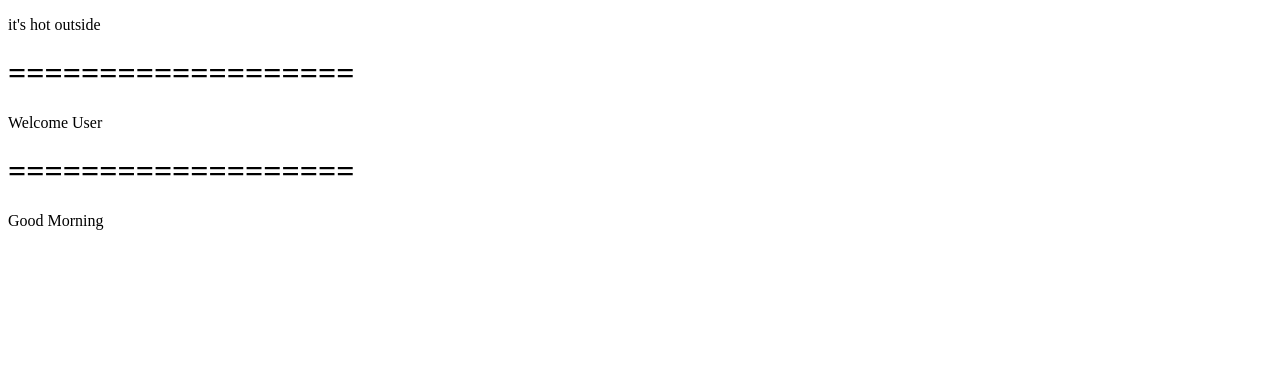
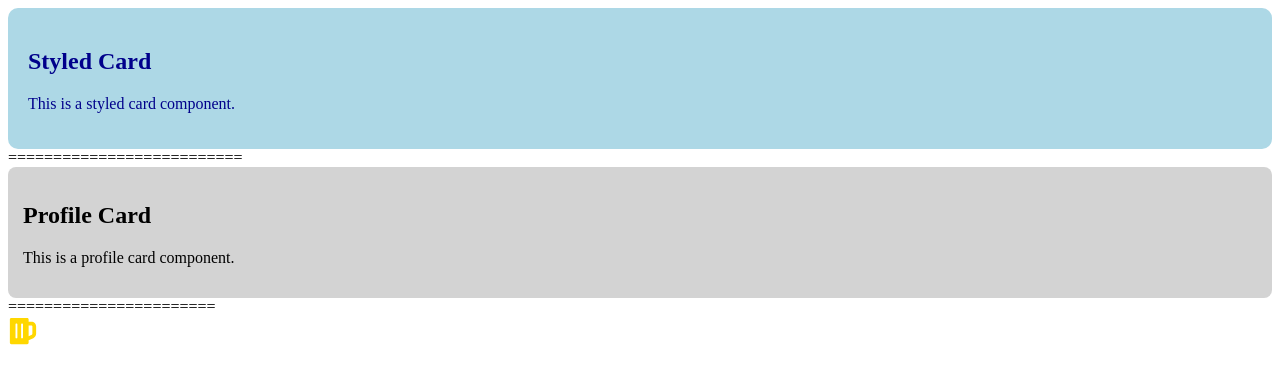
Before and after one commit to lapopm/react-demos, a React (Vite) app: page / in a window 1280 px wide. Shown: the top 384 px of the page. Built offline with nearby package versions, Linux system fonts and the light colour scheme.

Commit message:
Add ProfileCard and StyledCard components; include react-icons dependency

```diff
--- a/package.json
+++ b/package.json
@@ -11,7 +11,8 @@
   },
   "dependencies": {
     "react": "^19.1.0",
-    "react-dom": "^19.1.0"
+    "react-dom": "^19.1.0",
+    "react-icons": "^5.5.0"
   },
   "devDependencies": {
     "@eslint/js": "^9.25.0",
--- a/src/App.tsx
+++ b/src/App.tsx
@@ -1,15 +1,16 @@
-import Greeting from "./components/Greeting";
-import UserStatus from "./components/UserStatus";
-import Weather from "./components/Weather";
+import IconComponent from "./components/IconComponent";
+import ProfileCard from "./components/ProfileCard";
+import StyledCard from "./components/StyledCard";
 
 function App() {
   return (
     <div>
-      <Weather />
-      <h1>===================</h1>
-      <UserStatus loggedIn={true} isAdmin={false} />
-      <h1>===================</h1>
-      <Greeting timeOfDay="morning" />
+      <StyledCard />
+
+      ==========================
+      <ProfileCard />
+      =======================
+      <IconComponent />
     </div>
   );
 }
--- /dev/null
+++ b/src/components/IconComponent.tsx
@@ -0,0 +1,11 @@
+import { FaBeer } from 'react-icons/fa'
+
+const IconComponent = () => {
+  return (
+    <div>
+      <FaBeer style={{ color: 'gold', fontSize: '30px' }}/>
+    </div>
+  )
+}
+
+export default IconComponent
--- /dev/null
+++ b/src/components/ProfileCard.tsx
@@ -0,0 +1,15 @@
+const ProfileCard = () => {
+  const styles = {
+    backgroundColor: "lightgray",
+    padding: "15px",
+    borderRadius: "8px",
+  };
+  return (
+    <div style={styles}>
+      <h2>Profile Card</h2>
+      <p>This is a profile card component.</p>
+    </div>
+  );
+};
+
+export default ProfileCard;
--- /dev/null
+++ b/src/components/StyledCard.tsx
@@ -0,0 +1,16 @@
+const StyledCard = () => {
+  const styles = {
+    backgroundColor: "lightblue",
+    padding: "20px",
+    borderRadius: "10px",
+    color: "darkblue",
+  };
+  return (
+    <div style={styles}>
+      <h2>Styled Card</h2>
+      <p>This is a styled card component.</p>
+    </div>
+  );
+};
+
+export default StyledCard;
```
Also changed, not shown: 1 other file (tests, documents, lock files or other folders).
